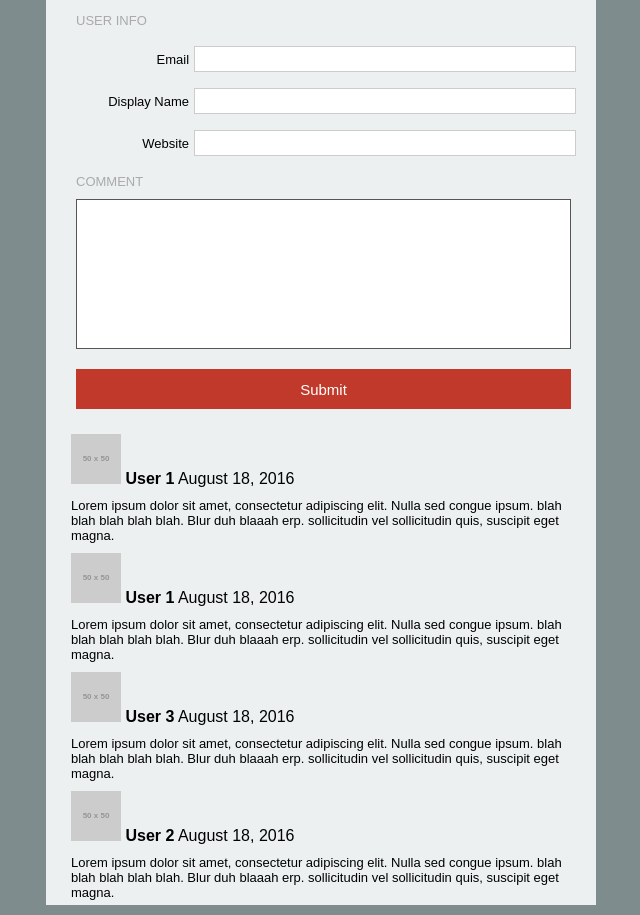
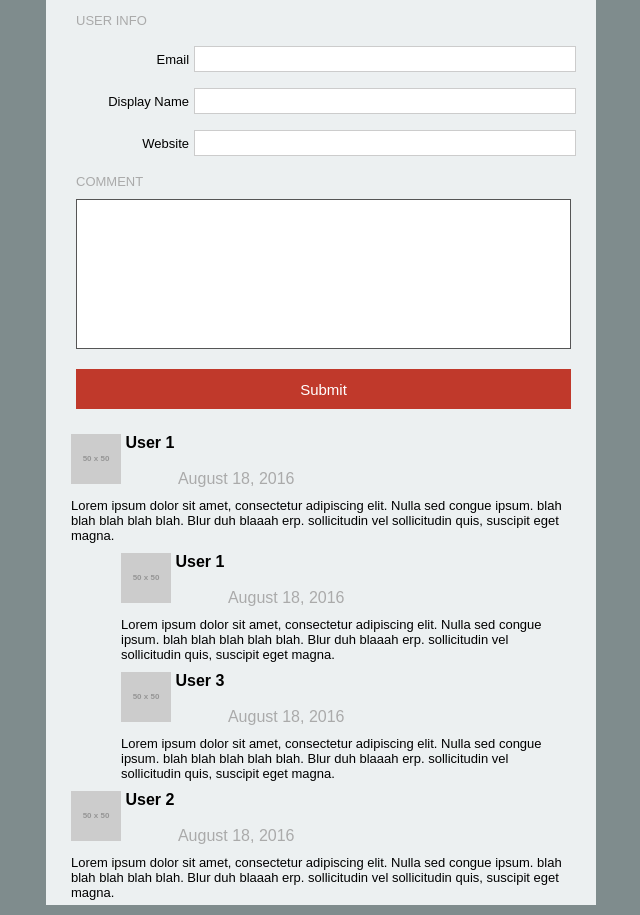
Before and after one commit to FlashGordon1775/Practice-Stuff, a plain HTML site: page lecture-notes/week1/making-it-real/index.html in a window 1280 px wide. Shown: the part 1658-2573 px from the top of the page, without its empty margins (319-959 px from the left). Drawn offline with Linux system fonts and the light colour scheme; placeholder pictures from the web are drawn by us.

Commit message:
Made it almost real

```diff
--- a/lecture-notes/week1/making-it-real/index.html
+++ b/lecture-notes/week1/making-it-real/index.html
@@ -84,29 +84,29 @@
 				    <div class="user-pic">
 					    <img src="http://placehold.it/50x50">
                         <strong class="user">User 1</strong>
-                        <time class="time">August 18, 2016</time>
+                        <time class="time post-info">August 18, 2016</time>
 				    </div>
 				    <div class="com-text">
 					    <p>Lorem ipsum dolor sit amet, consectetur adipiscing elit. Nulla sed congue ipsum.
                             blah blah blah blah blah. Blur duh blaaah erp. sollicitudin vel sollicitudin quis, suscipit eget magna.</p>
 				    </div>
                  </div>
-					<div>
+					<div class="nested">
 						<div class="user-pic">
 							<img src="http://placehold.it/50x50">
                             <strong class="user">User 1</strong>
-							<time class="time">August 18, 2016</time>
+							<time class="time post-info">August 18, 2016</time>
 						</div>
 						<div class="com-text">
 							<p>Lorem ipsum dolor sit amet, consectetur adipiscing elit. Nulla sed congue ipsum.
                                 blah blah blah blah blah. Blur duh blaaah erp. sollicitudin vel sollicitudin quis, suscipit eget magna.</p>
 						</div>
 					</div>
-                    <div>
+                    <div class="nested">
 						<div class="user-pic">
 							<img src="http://placehold.it/50x50">
                             <strong class="user">User 3</strong>
-							<time class="time">August 18, 2016</time>
+							<time class="time post-info">August 18, 2016</time>
 						</div>
 						<div class="com-text">
 							<p>Lorem ipsum dolor sit amet, consectetur adipiscing elit. Nulla sed congue ipsum.
@@ -117,7 +117,7 @@
 						    	<div class="user-pic">
 							    	<img src="http://placehold.it/50x50">
                                     <strong class="user">User 2</strong>
-							    	<time class="time">August 18, 2016</time>
+							    	<time class="time post-info">August 18, 2016</time>
 							    </div>
 						    	<div class="com-text">
 							    	<p>Lorem ipsum dolor sit amet, consectetur adipiscing elit. Nulla sed congue ipsum.
--- a/lecture-notes/week1/making-it-real/main.css
+++ b/lecture-notes/week1/making-it-real/main.css
@@ -197,7 +197,7 @@ input[type="submit"]{
 .com-text, .user-pic {
     vertical-align: top;
     display: inline-block;
-    overflow: hidden;
+    /*overflow: hidden;*/
     padding: 5px 5px;
     margin: 0px 20px;
 }
@@ -206,6 +206,23 @@ input[type="submit"]{
     padding: 0px;
 }
 
-.user, .time{
+
+.user-pic {
+
+    width: 250px;
+    float: left;
+}
+
+.user{
+    vertical-align: top;
     text-justify: left;
 }
+
+.nested{
+    width: 90%;
+    margin: 0px 0px 0px 50px;
+}
+
+.time{
+    width: 50px;
+}
```
